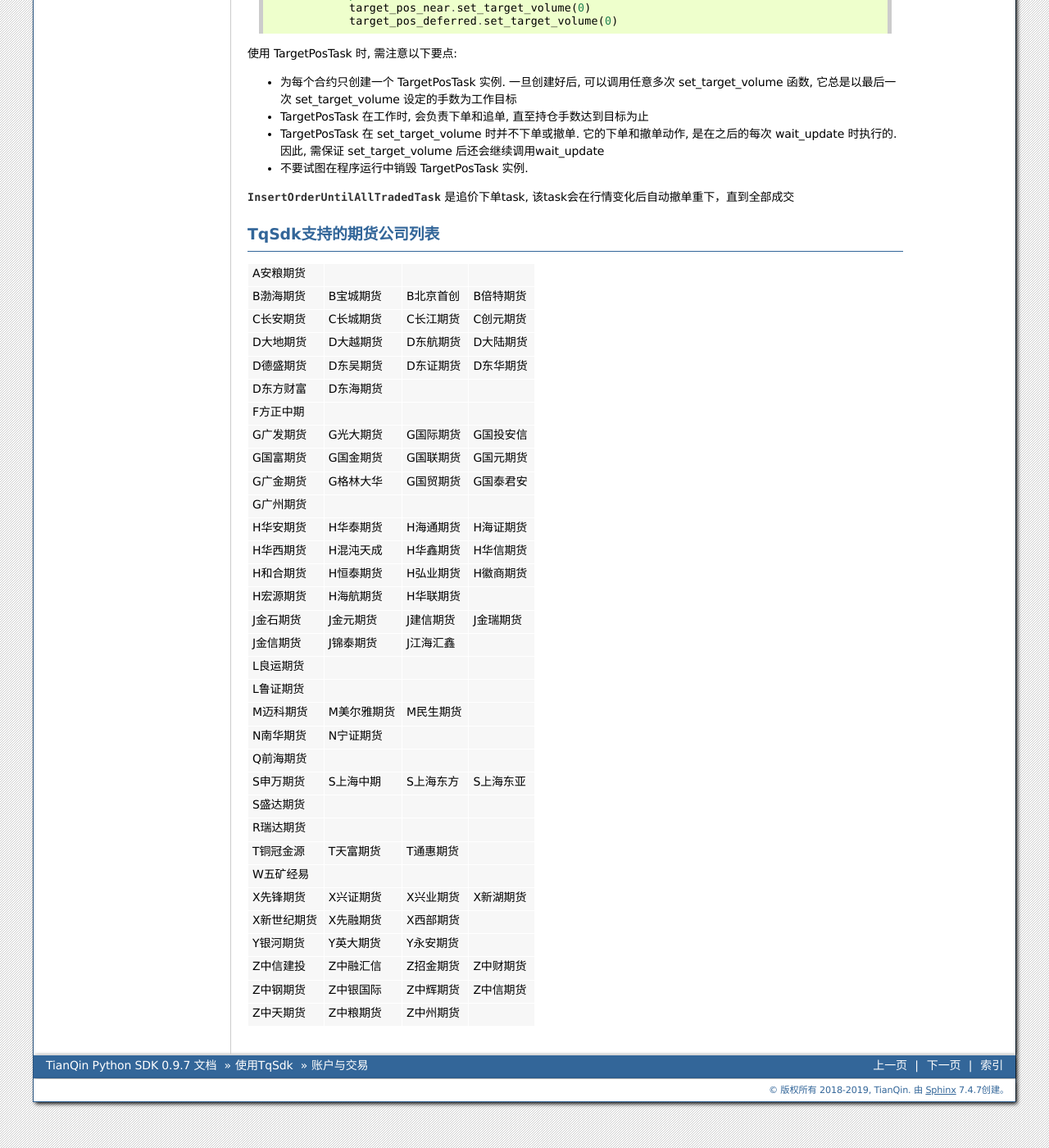
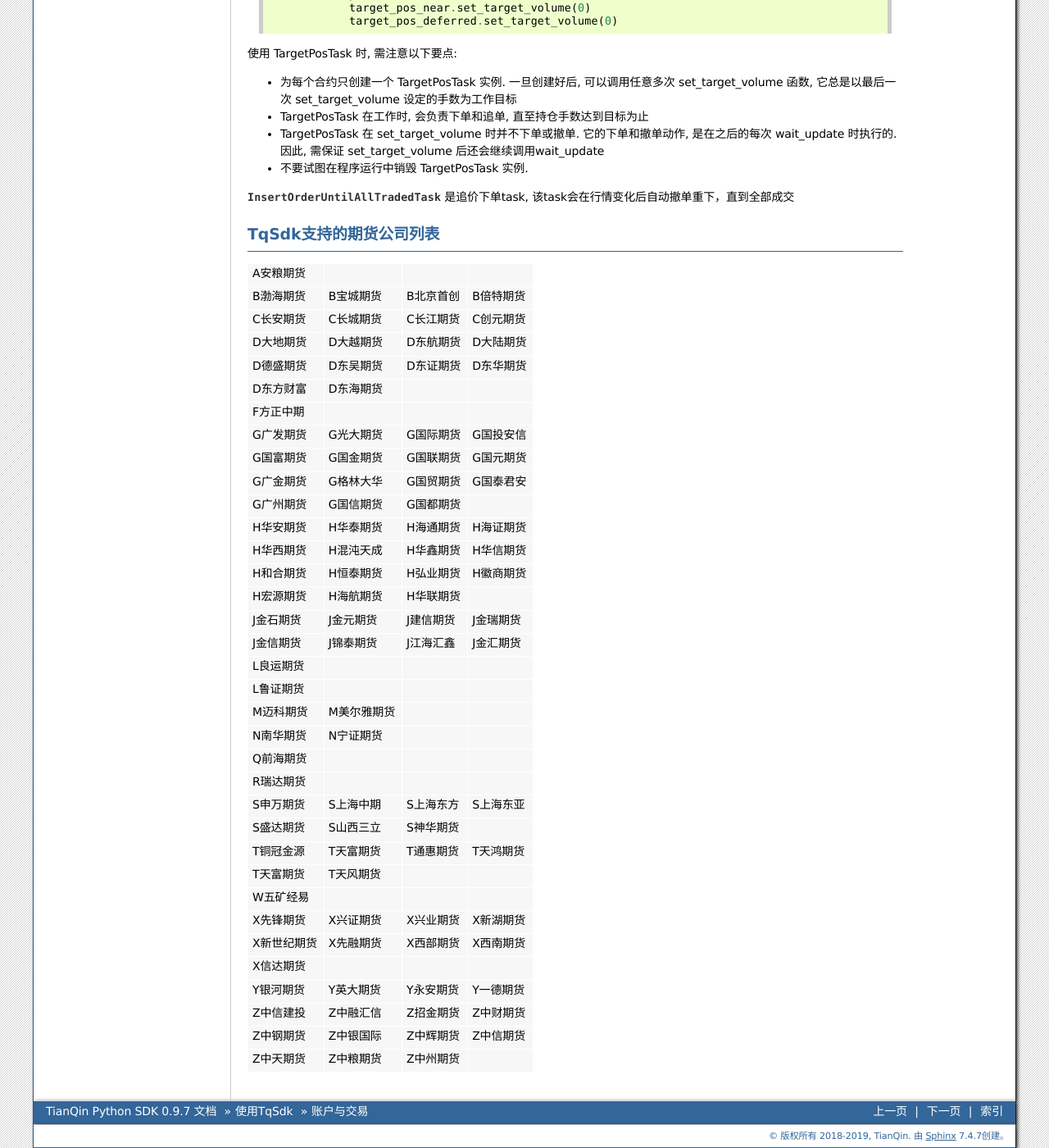
Before and after one commit to shinnytech/tqsdk-python, a Sphinx documentation site: the page built from doc/usage/trade.rst, in a window 1280 px wide and 1400 px high, scrolled down 2072 px. Shown: the whole window at 82% size. Built offline with Sphinx 7.4.7, drawn with Linux system fonts in a browser that asks for light colours; comment, search, counter and statistics services are not loaded.

Commit message:
Update trade.rst

```diff
--- a/doc/usage/trade.rst
+++ b/doc/usage/trade.rst
@@ -143,26 +143,28 @@
 G广发期货       G光大期货       G国际期货   G国投安信
 G国富期货       G国金期货       G国联期货   G国元期货
 G广金期货       G格林大华       G国贸期货   G国泰君安
-G广州期货
+G广州期货       G国信期货       G国都期货
 H华安期货       H华泰期货       H海通期货   H海证期货
 H华西期货       H混沌天成       H华鑫期货   H华信期货
 H和合期货       H恒泰期货       H弘业期货   H徽商期货
 H宏源期货       H海航期货       H华联期货
 J金石期货       J金元期货       J建信期货   J金瑞期货
-J金信期货       J锦泰期货       J江海汇鑫
+J金信期货       J锦泰期货       J江海汇鑫   J金汇期货
 L良运期货
 L鲁证期货
-M迈科期货       M美尔雅期货     M民生期货
+M迈科期货       M美尔雅期货
 N南华期货       N宁证期货
 Q前海期货
+R瑞达期货
 S申万期货       S上海中期       S上海东方   S上海东亚
-S盛达期货
-R瑞达期货
-T铜冠金源       T天富期货       T通惠期货
+S盛达期货       S山西三立       S神华期货
+T铜冠金源       T天富期货       T通惠期货   T天鸿期货
+T天富期货       T天风期货
 W五矿经易
 X先锋期货       X兴证期货       X兴业期货   X新湖期货
-X新世纪期货     X先融期货       X西部期货
-Y银河期货       Y英大期货       Y永安期货
+X新世纪期货     X先融期货       X西部期货   X西南期货
+X信达期货
+Y银河期货       Y英大期货       Y永安期货   Y一德期货
 Z中信建投       Z中融汇信       Z招金期货   Z中财期货
 Z中钢期货       Z中银国际       Z中辉期货   Z中信期货
 Z中天期货       Z中粮期货       Z中州期货
```
